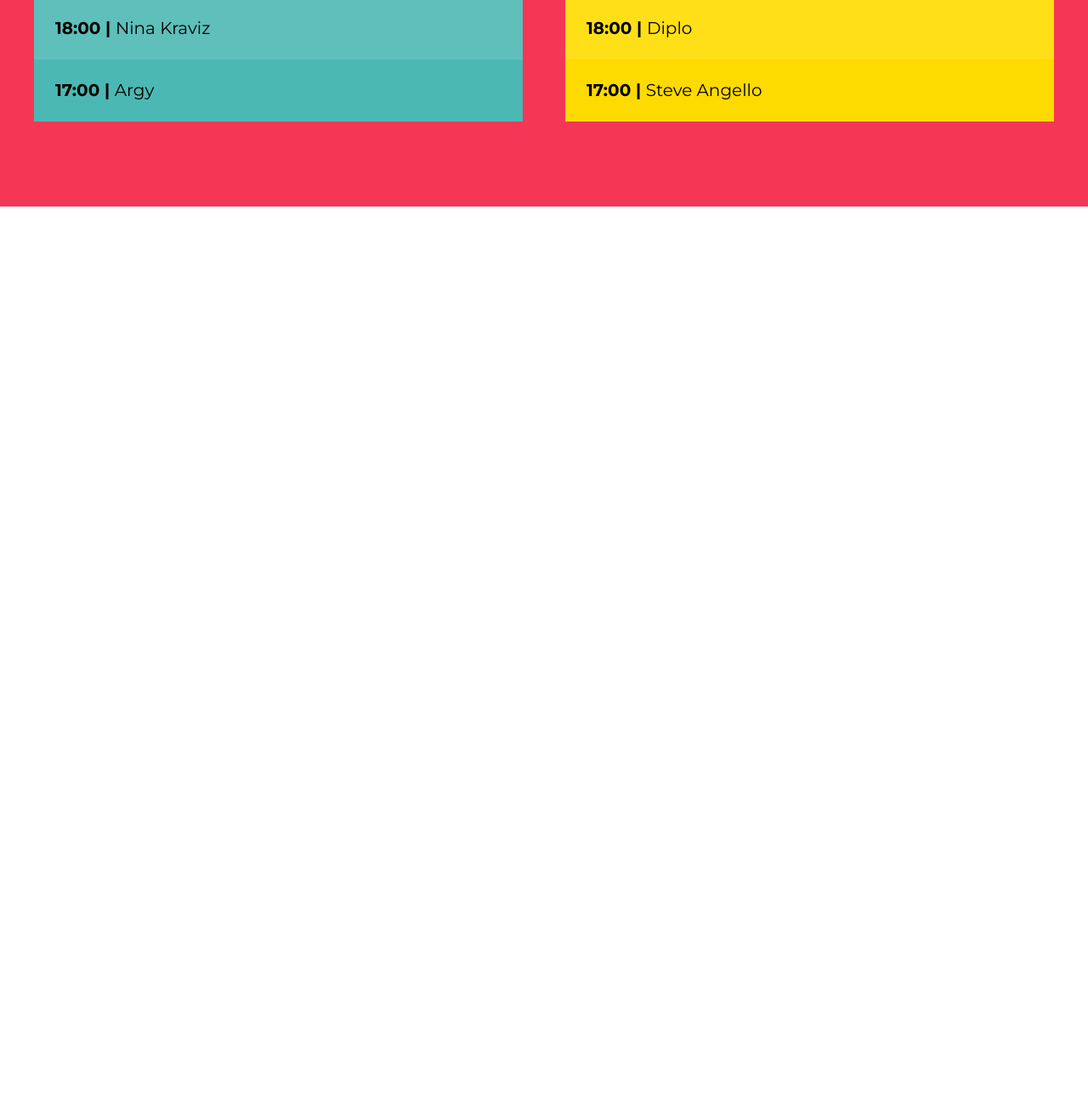
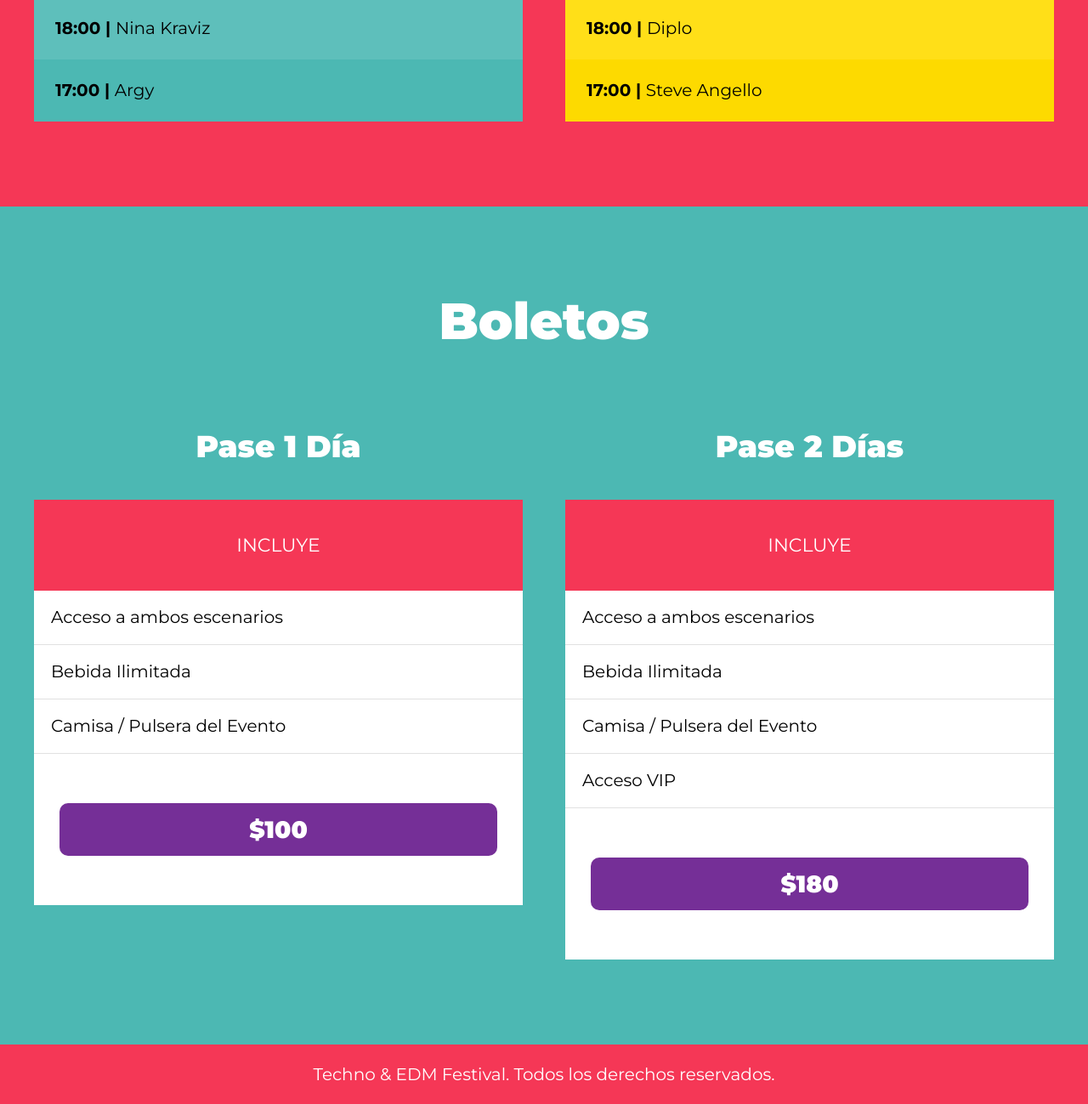
Before and after one commit to hernanaguirre1/FestivalMusica-web, a website: page index.html in a window 1280 px wide. Shown: the part 2691-3990 px from the top of the page at 85% size. Before the commit the page ends 2934 px from the top, so only its background shows below. Drawn offline with Linux system fonts and the light colour scheme; files that its build step writes are made by us from their sources.

Commit message:
footer listo

```diff
--- a/gulpfile.js
+++ b/gulpfile.js
@@ -1,16 +1,25 @@
-import { src , dest , watch} from 'gulp'
+import { src , dest , watch , series} from 'gulp'
 import * as dartSass from 'sass'
 import gulpSass from 'gulp-sass'
 
 const sass = gulpSass(dartSass)
 
+
+export function js( done ){
+    src('src/img/js/app.js')
+        .pipe( dest('build/js'))
+    done()
+}
 export function css(done){
-    src('src/img/scss/app.scss')
+    src('src/img/scss/app.scss' , {sourcemaps: true})
         .pipe( sass().on('error',sass.logError))
-        .pipe( dest('build/css'))
+        .pipe( dest('build/css' , {sourcemaps: '.'}))
 
     done()
 }
 export function dev(){
     watch('src/img/scss/**/*.scss', css)
+    watch('src/img/js/**/*.js', js)
 }
+
+export default series( js, css, dev)
--- a/index.html
+++ b/index.html
@@ -155,5 +155,50 @@
             </div> <!--.escenario-->
         </div> <!--.escenarios-contenedor -->
     </section>
+
+    <section id="boletos" class="contenedor-boletos">
+        <h3>Boletos</h3>
+
+        <div class="boletos">
+            <div class="pase">
+                <p class="pase-nombre">Pase 1 Día</p>
+                <header class="pase-header">
+                    <p>Incluye</p>
+                </header>
+                <div class="pase-body">
+                    <ul>
+                        <li>Acceso a ambos escenarios</li>
+                        <li>Bebida Ilimitada</li>
+                        <li>Camisa / Pulsera del Evento</li>
+                    </ul>
+                </div>
+                <footer class="pase-footer">
+                    <p>$100</p>
+                </footer>
+            </div>
+            <div class="pase">
+                <p class="pase-nombre">Pase 2 Días</p>
+                <header class="pase-header">
+                    <p>Incluye</p>
+                </header>
+                <div class="pase-body">
+                    <ul>
+                        <li>Acceso a ambos escenarios</li>
+                        <li>Bebida Ilimitada</li>
+                        <li>Camisa / Pulsera del Evento</li>
+                        <li>Acceso VIP</li>
+                    </ul>
+                </div>
+                <footer class="pase-footer">
+                    <p>$180</p>
+                </footer>
+            </div>
+        </div>
+    </section>
+
+    <footer class="footer">
+        <p>Techno & EDM Festival. Todos los derechos reservados.</p>
+    </footer>
+    <script src="build/js/app.js"></script>
 </body>
 </html>
--- a/package.json
+++ b/package.json
@@ -6,7 +6,7 @@
   "main": "index.js",
   "scripts": {
     "sass": "sass --watch src/img/scss:build/css",
-    "dev": "gulp dev"
+    "dev": "gulp"
   },
   "repository": {
     "type": "git",
--- /dev/null
+++ b/src/img/scss/layout/_boletos.scss
@@ -0,0 +1,70 @@
+@use 'base/variables' as v;
+@use 'base/mixins' as m;
+
+.contenedor-boletos {
+    background-color: v.$verde;
+    h3 {
+        color: v.$blanco;
+    }
+    .boletos {
+        @include m.contenedor;
+        @include m.tablet {
+            @include m.grid(2)
+        }
+    }
+}
+.pase {
+    transition: transform .3s ease-in-out;
+    &:hover{
+
+        transform: scale(1.1);
+    }
+    &-nombre {
+        font-size: 3.6rem;
+        font-weight: 900;
+        text-align: center;
+        color:  v.$blanco;
+    }
+    &-header ,
+    &-footer {
+        padding: 0.5rem;
+
+        p {
+            text-align: center;
+            color: v.$blanco;
+        }
+    }
+    &-header {
+        background-color: v.$rosa;
+        p {
+            text-transform: uppercase;
+            font-size: 2.2rem;
+            padding: 1rem 0;
+        }
+    }
+    &-body{
+        background-color: v.$blanco;
+        ul {
+            @include m.resetear-lista;
+            li {
+                padding: 2rem;
+                border-bottom: 1px solid #e1e1e1;
+            }
+        }
+    }
+    &-footer{
+        background-color: v.$blanco;
+        padding: 3rem;
+        p {
+            font-size: 2.8rem;
+            font-weight: 900;
+            background-color: v.$morado;
+            padding: 1rem 0;
+            border-radius: 1rem;
+            cursor: pointer;
+            &:hover {
+                background-color: darken(v.$morado , 20%);
+            }
+        }
+    }
+}
--- /dev/null
+++ b/src/img/scss/layout/_footer.scss
@@ -0,0 +1,11 @@
+@use 'base/variables' as v ;
+
+.footer {
+    background-color: v.$rosa;
+    padding: 2rem 0;
+    p {
+        text-align: center;
+        margin: 0;
+        color:  v.$blanco;
+    }
+}
--- a/src/img/scss/layout/_index.scss
+++ b/src/img/scss/layout/_index.scss
@@ -2,3 +2,5 @@
 @forward 'video';
 @forward 'festival';
 @forward 'lineup';
+@forward 'boletos';
+@forward 'footer';
```
Also changed, not shown: build/css/app.css, build/js/app.js (added), src/img/js/app.js (added), 1 other file.
